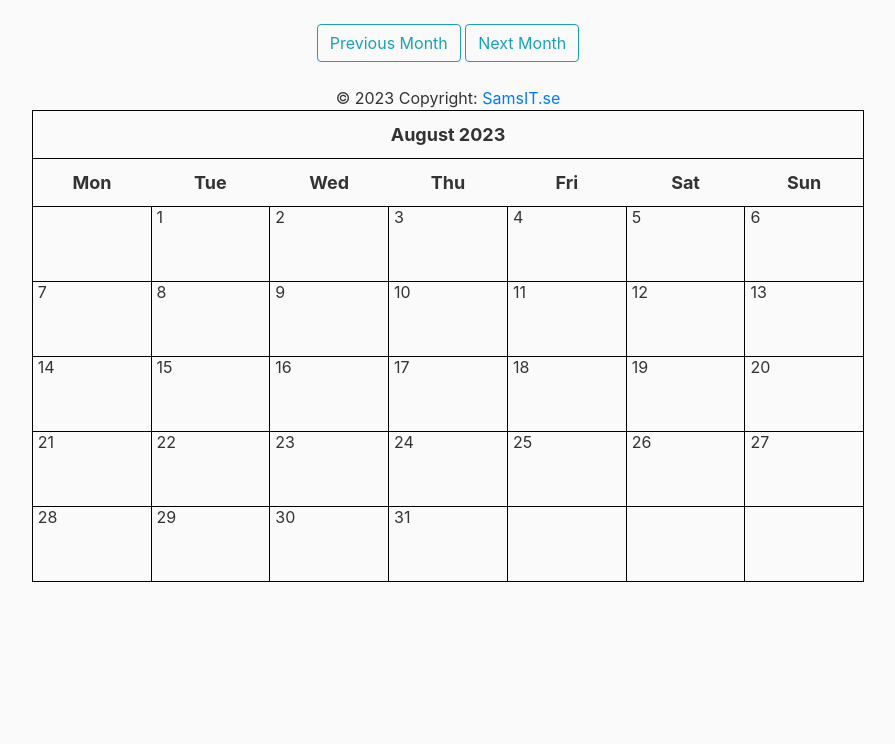
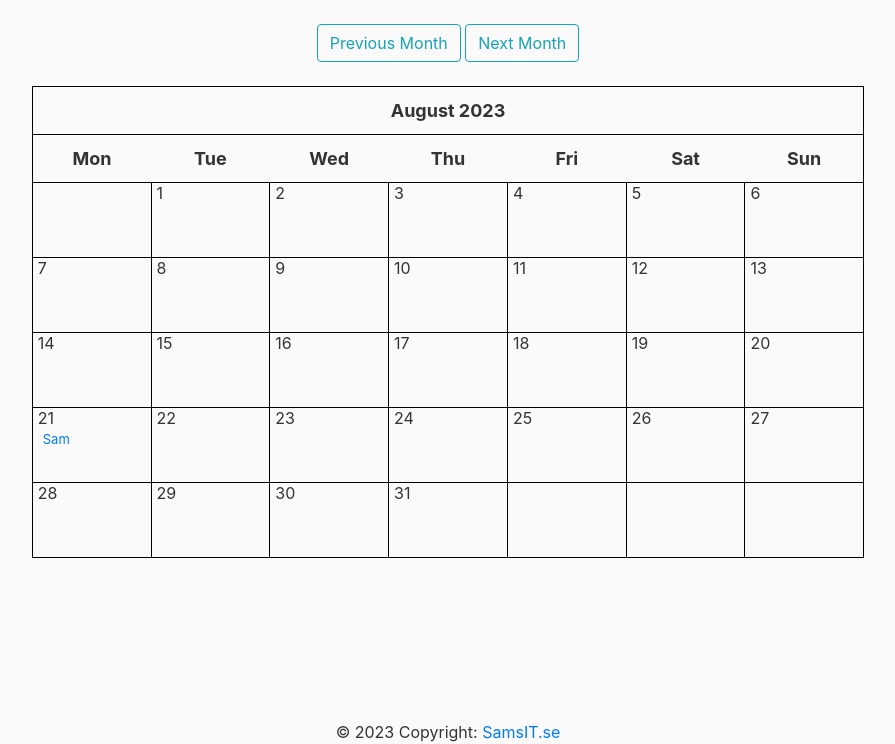
Before and after one commit to SamsKod/SamsSite, a Django app: page /calendar/ in a window 1280 px wide. Shown: the part 56-800 px from the top of the page, without its empty margins (192-1087 px from the left). Run offline with Django 3.2, Linux system fonts and the light colour scheme; data comes from the database, SQL or seed files in the repository; data that the repository does not hold is empty.

Commit message:
Set footer to fixed-bottom and set debug to False

```diff
--- a/samsite/settings.py
+++ b/samsite/settings.py
@@ -28,7 +28,7 @@ TEMPLATES_DIR = os.path.join(BASE_DIR, 'templates')
 SECRET_KEY = os.environ.get('SECRET_KEY')
 
 # SECURITY WARNING: don't run with debug turned on in production!
-DEBUG = True
+DEBUG = False
 
 ALLOWED_HOSTS = ["samsite.herokuapp.com", "8000-samskod-samssite-pof8udnnvj.us2.codeanyapp.com", "localhost"]
 
--- a/templates/booking/base.html
+++ b/templates/booking/base.html
@@ -66,7 +66,7 @@
         </div>
     </main>
     <footer class="page-footer">
-        <div class="footer-copyright text-center py-6">© 2023 Copyright:
+        <div class="fixed-bottom footer-copyright text-center py-6">© 2023 Copyright:
             <a href="/"> SamsIT.se</a>
         </div>
     </footer>
```
Also changed, not shown: db.sqlite3.
